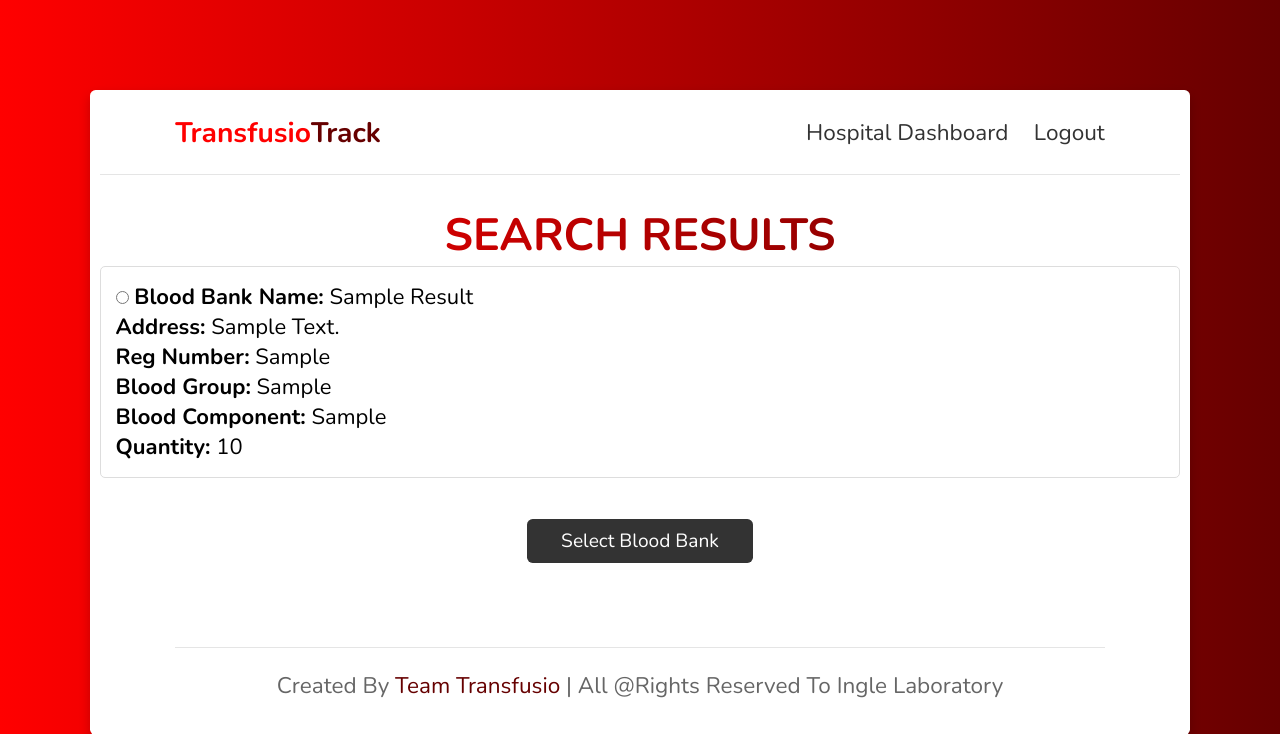
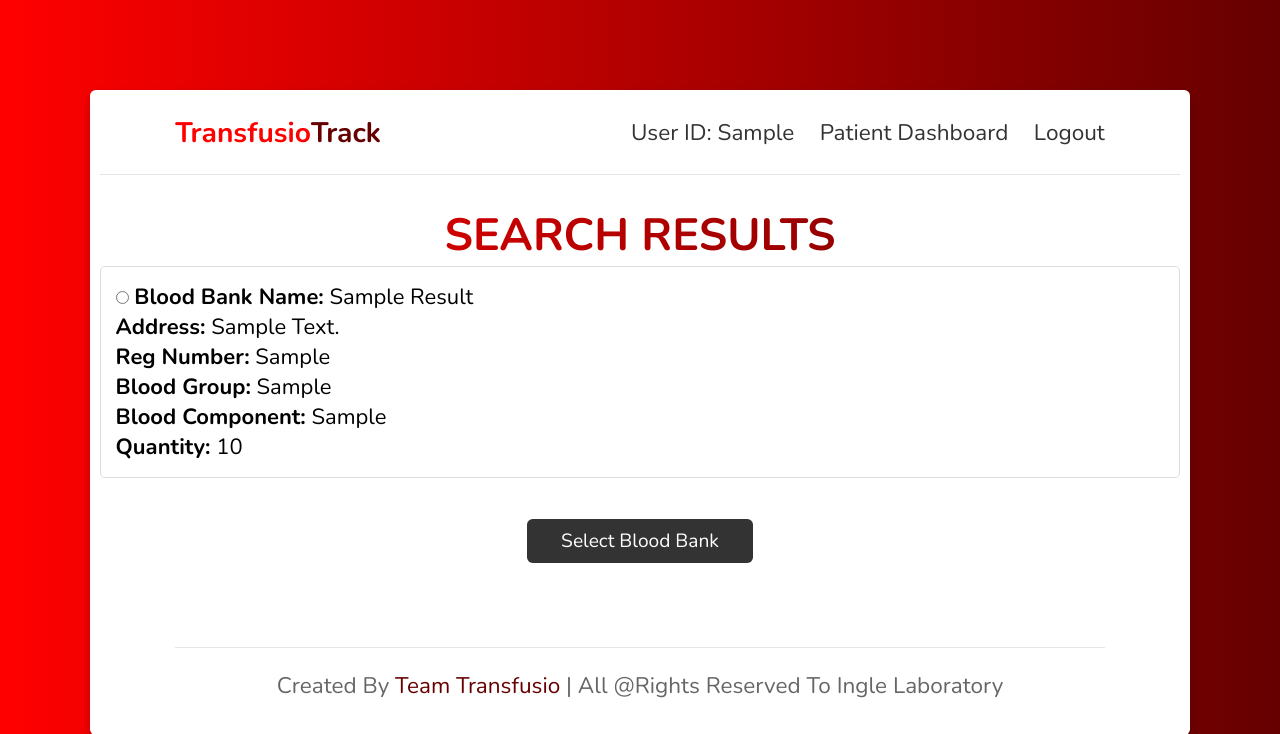
Before and after one commit to yashingle1207/BloodBagDelivery, a Flask app: template Blood Bag Delivery System/templates/SearchResults.html in a window 1280 px wide. Shown: the top 734 px of the page. Run offline with Flask 3, Linux system fonts and the light colour scheme; the template is opened without the code that fills it: most values are stand-ins (such as "Sample title", 1, 10 or a date in 2020).

Commit message:
Update SearchResults.html

```diff
--- a/Blood Bag Delivery System/templates/SearchResults.html
+++ b/Blood Bag Delivery System/templates/SearchResults.html
@@ -93,12 +93,18 @@
     <header>
         <a href="/" class="logo">Transfusio<span>Track</span></a>
         <div id="menu" class="fas fa-bars"></div>
-        <nav class="navbar">
-             {% if 'hosp_reg_no' in session %}
-                <a>User ID: {{ session['hosp_reg_no'] }}</a>
-             {% endif %}
-            <a href="/HospDashboard">Hospital Dashboard</a>
-            <a href="/">Logout</a>
+            <nav class="navbar">
+             {% if patient_reg_no %}
+                <a>User ID: {{ patient_reg_no }}</a>
+                 <a href="/PDashboard">Patient Dashboard</a>
+            {% elif hosp_reg_no %}
+                <a>User ID: {{ hosp_reg_no }}</a>
+                 <a href="/HospDashboard">Hospital Dashboard</a>
+
+            {% endif %}
+
+
+          <a href="/">Logout</a>
         </nav>
     </header>
 
```
